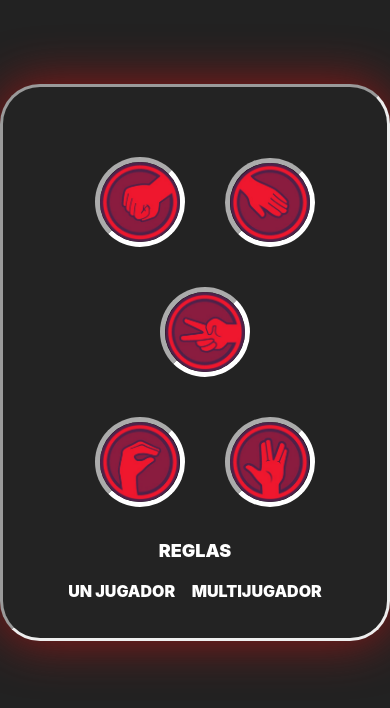
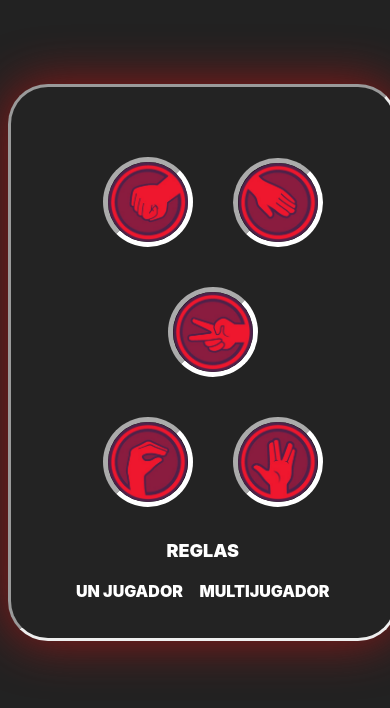
Before and after one commit to fabriciomarote/Piedra-papel-tijera-largarto-spock, a React (Create React App) app: page / in a window 390 px wide. Shown: the top 708 px of the page. Built offline with nearby package versions, Linux system fonts and the light colour scheme; no server answers.

Commit message:
cambios en mainPage

```diff
--- a/src/styles/MainPage.css
+++ b/src/styles/MainPage.css
@@ -156,7 +156,7 @@ body {
     }
     .mainPage-content {
         top:10%;
-        left: 0%;
+        left: 2%;
         max-width: 100%;
         max-height: 100%;
     }
```
